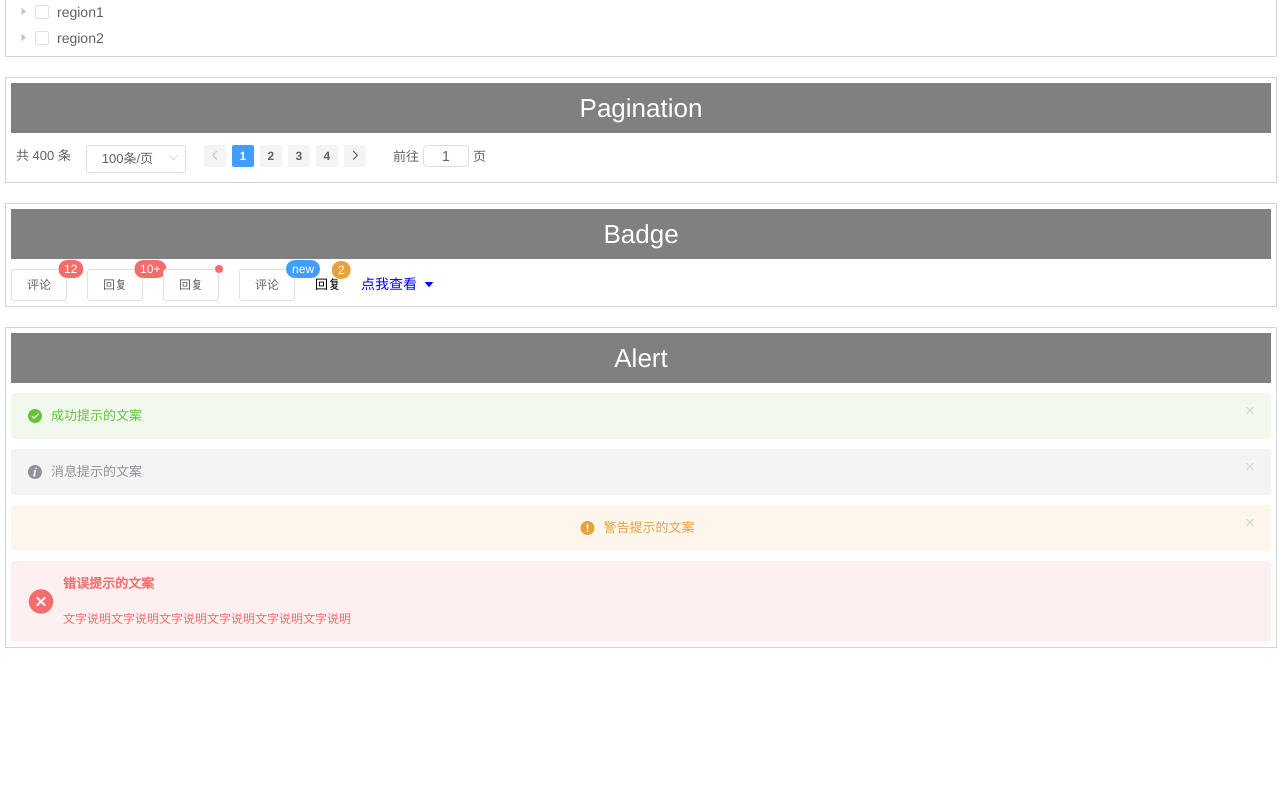
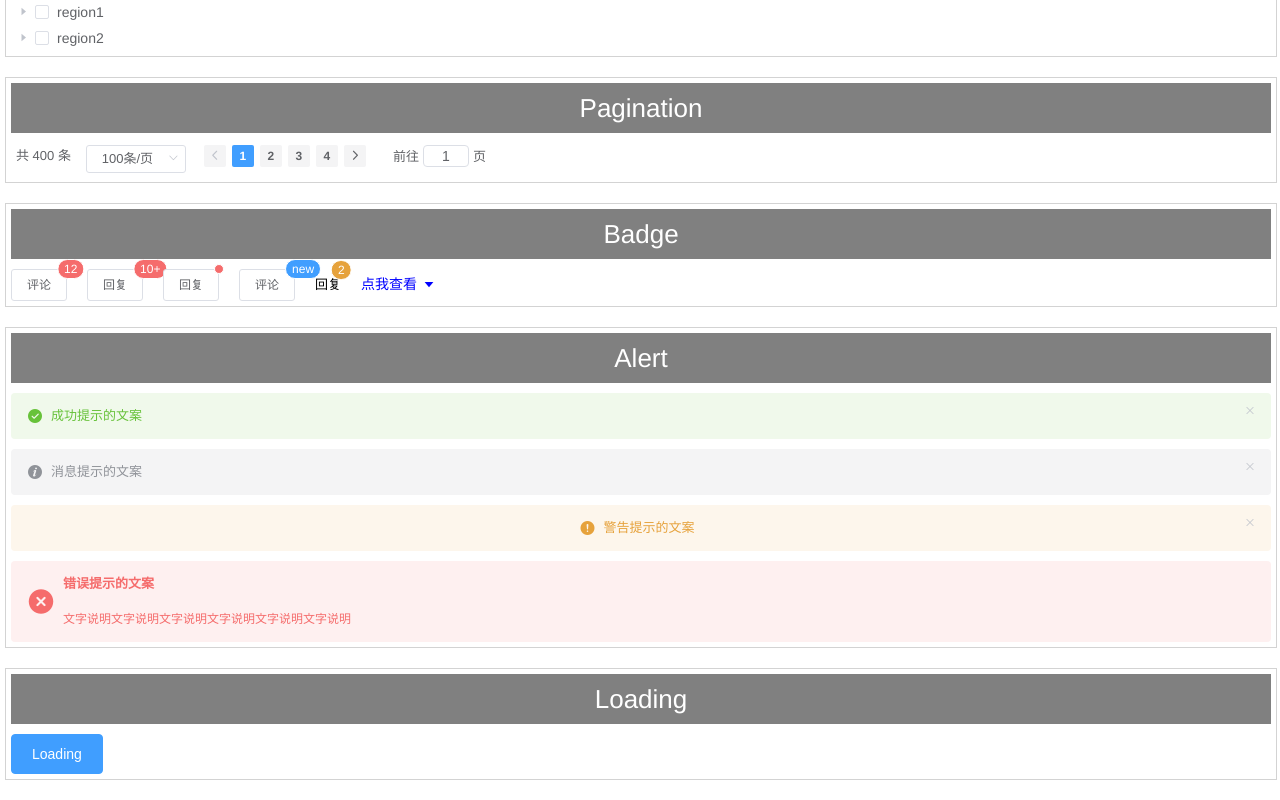
Before and after one commit to guojs-github/element-ex, a Vue app: page /#/ in a window 1280 px wide. Shown: the part 8650-9450 px from the top of the page. Before the commit the page ends 9318 px from the top, so only its background shows below. Built offline with nearby package versions, Linux system fonts and the light colour scheme.

Commit message:
20190130 Loading

```diff
--- /dev/null
+++ b/src/components/Loading/Loading.less
@@ -0,0 +1,11 @@
+/*
+	Loading style
+*/
+
+.test-item.loading {
+	& > .row {
+		width: 100%;
+		min-height: 30px;
+		line-height: 30px;
+	}
+}
--- /dev/null
+++ b/src/components/Loading/Loading.vue
@@ -0,0 +1,45 @@
+<template>
+    <div class='test-item loading'>
+		<div class='title'>Loading</div>
+
+		<div class='row'>
+			<el-button
+				type='primary'
+				@click='onClickLoading'
+				v-loading.fullscreen.lock='loading'>
+				Loading
+			</el-button>
+		</div>
+	</div>
+</template>
+
+<script>
+	export default {
+		name: 'Loading',
+
+		data () {
+			return {
+				loading: false
+			}
+		},
+
+		methods: {
+			onClickLoading (e) {
+				console.log('On click loading')
+
+				this.loading = true
+				setTimeout(() => {
+					this.loading = false
+				}, 3000)
+			}
+
+			/**********************/
+		}
+	}
+</script>
+
+<!-- Add "scoped" attribute to limit CSS to this component only -->
+<style scoped src='../Test.less' lang='less'/>
+<style scoped src='./Loading.less' lang='less'/>
+<style scoped>
+</style>
--- a/src/components/Test.vue
+++ b/src/components/Test.vue
@@ -25,6 +25,7 @@
 		<Pagination/>
 		<Badge/>
 		<Alert/>
+		<Loading/>
 	</div>
 </template>
 
@@ -54,6 +55,7 @@
 	import Pagination from './Pagination/Pagination'
 	import Badge from './Badge/Badge'
 	import Alert from './Alert/Alert'
+	import Loading from './Loading/Loading'
 
 	export default {
 		name: 'Test',
@@ -88,7 +90,8 @@
 			Tree,
 			Pagination,
 			Badge,
-			Alert
+			Alert,
+			Loading
 		}
 	}
 </script>
```
